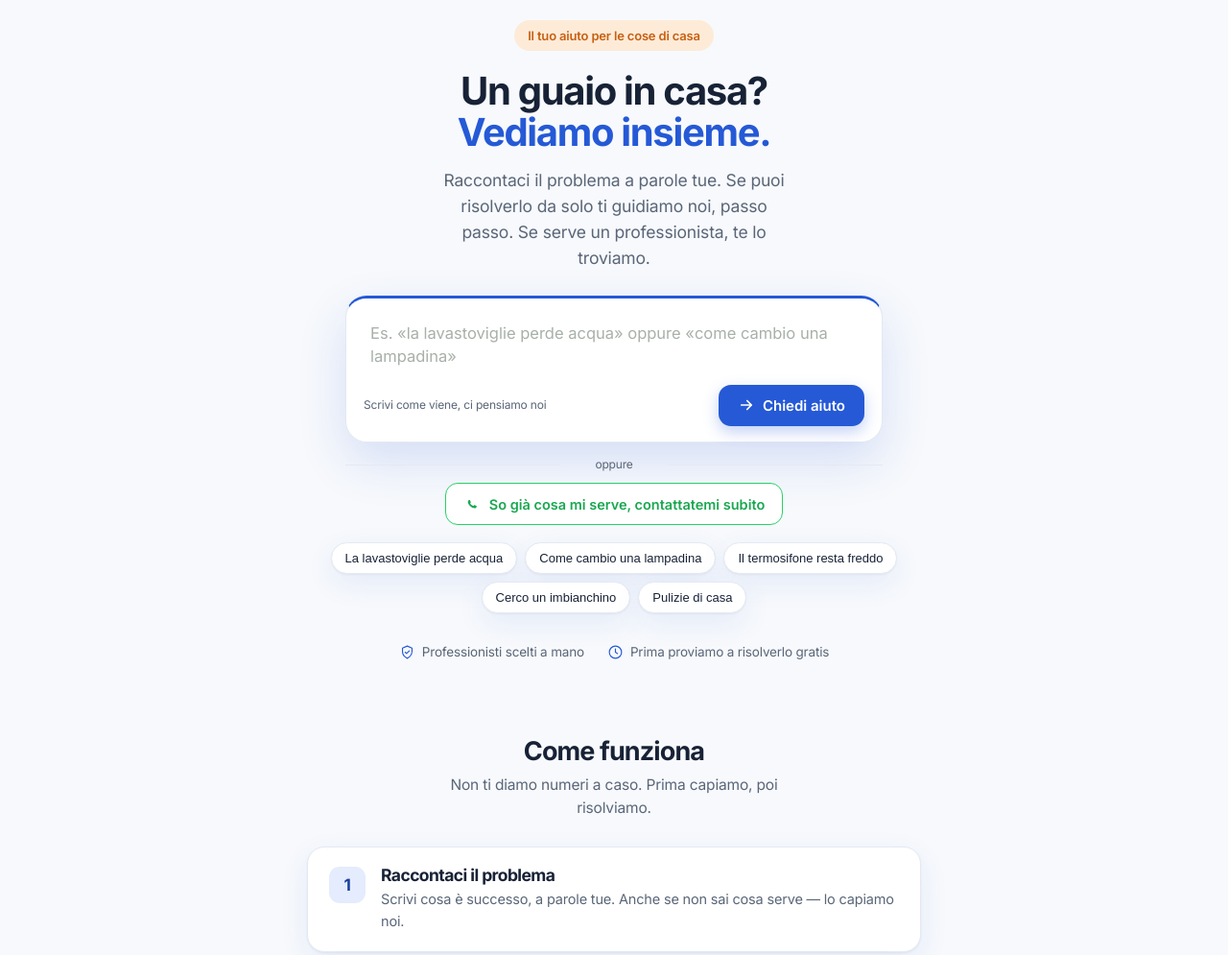
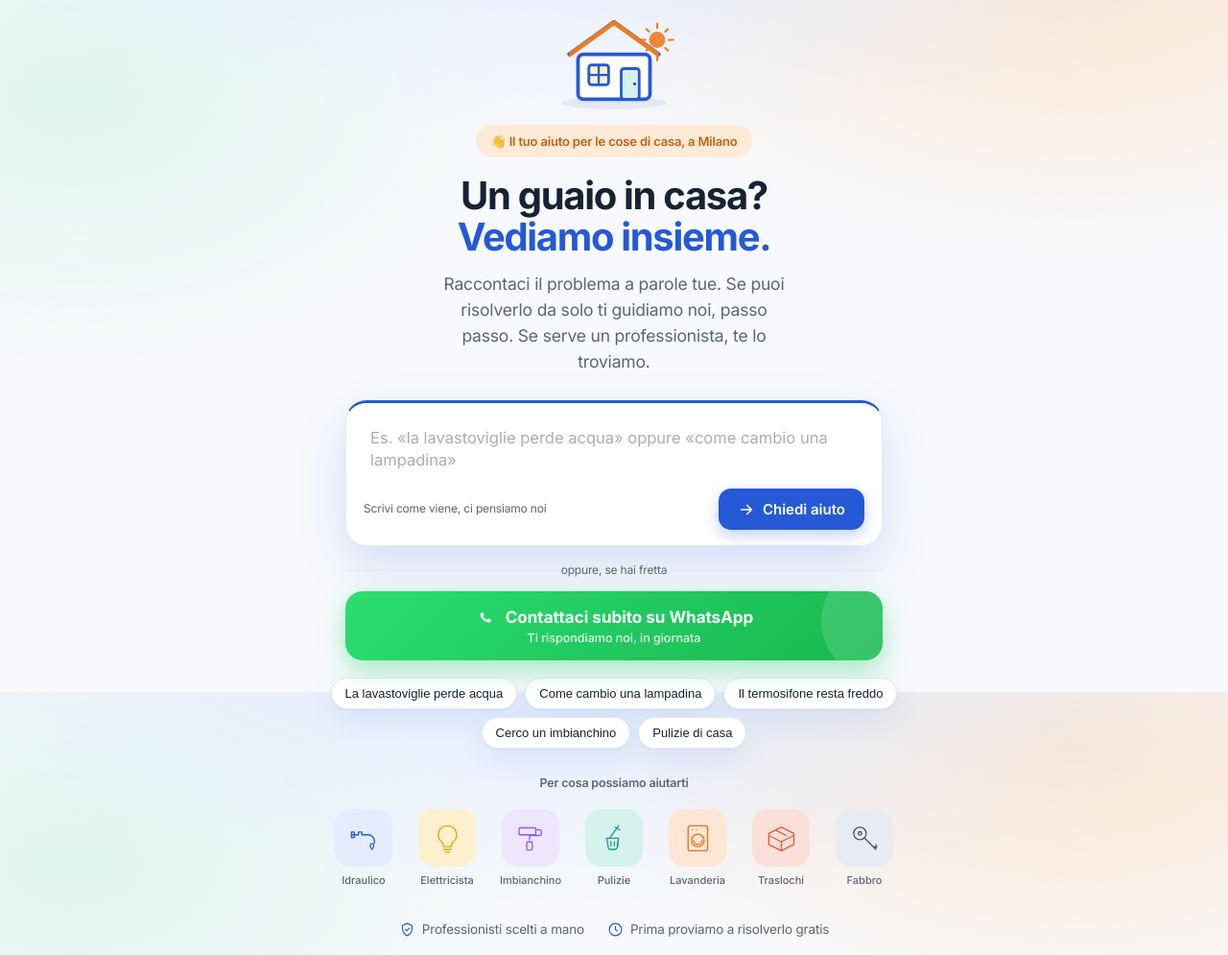
Before and after one commit to Calab6302/AiutoCasa, a website: page index.html in a window 1280 px wide. Shown: the part 79-1074 px from the top of the page at 96% size. Drawn offline with Linux system fonts and the light colour scheme.

Commit message:
Add files via upload

```diff
--- a/index.html
+++ b/index.html
@@ -16,12 +16,26 @@
     --panna:#f7f9fc;--ink:#182236;--ink-soft:#5a6678;--line:#e4e9f2;--card:#fff;
     --coral:#e05a3a;--coral-tint:#fbe3dc;--teal:#1f9a8a;
     --wa:#25d366;--wa-deep:#1aa851;
+    /* colori per i mestieri (fila icone in home) */
+    --c-idra:#2559d6;--c-idra-bg:#e4ecfd;
+    --c-elet:#e8a400;--c-elet-bg:#fcf0cf;
+    --c-imbi:#8b5cf6;--c-imbi-bg:#ede6fd;
+    --c-puli:#1f9a8a;--c-puli-bg:#d6f2ec;
+    --c-lava:#e8731c;--c-lava-bg:#fde6d4;
+    --c-tras:#e05a3a;--c-tras-bg:#fbe0d9;
+    --c-fabb:#475569;--c-fabb-bg:#e7ecf2;
     --sh:0 1px 2px rgba(24,34,54,.05),0 10px 30px rgba(37,89,214,.09);
     --sh-lg:0 20px 50px rgba(37,89,214,.16);
   }
   *{box-sizing:border-box}
   html{scroll-behavior:smooth}
-  body{margin:0;background:var(--panna);color:var(--ink);font-family:"Inter",-apple-system,BlinkMacSystemFont,"SF Pro Display","Segoe UI",sans-serif;line-height:1.55;-webkit-font-smoothing:antialiased;-moz-osx-font-smoothing:grayscale;font-feature-settings:"cv11","ss01";letter-spacing:-.011em}
+  body{margin:0;color:var(--ink);font-family:"Inter",-apple-system,BlinkMacSystemFont,"SF Pro Display","Segoe UI",sans-serif;line-height:1.55;-webkit-font-smoothing:antialiased;-moz-osx-font-smoothing:grayscale;font-feature-settings:"cv11","ss01";letter-spacing:-.011em;
+    background:
+      radial-gradient(1200px 520px at 50% -140px, #d9e6ff 0%, rgba(217,230,255,0) 70%),
+      radial-gradient(760px 420px at 88% 60px, #fde7d2 0%, rgba(253,231,210,0) 68%),
+      radial-gradient(680px 420px at 6% 180px, #e0f5ef 0%, rgba(224,245,239,0) 66%),
+      var(--panna);
+    background-attachment:fixed}
   h1,h2,h3{font-family:inherit;font-weight:700;letter-spacing:-.033em;line-height:1.08;margin:0}
   .wrap{max-width:680px;margin:0 auto;padding:0 20px}
   .bar{display:flex;align-items:center;justify-content:space-between;padding:18px 20px;max-width:680px;margin:0 auto}
@@ -31,8 +45,23 @@
   .pill{font-size:12px;font-weight:600;color:var(--bosco-deep);background:var(--bosco-tint);padding:6px 12px;border-radius:30px}
 
   /* HERO + box diagnosi */
-  .hero{text-align:center;padding:30px 0 10px}
-  .kick{display:inline-block;font-size:13px;font-weight:600;color:var(--senape-deep);background:var(--senape-tint);padding:6px 14px;border-radius:30px;margin-bottom:20px}
+  .hero{text-align:center;padding:16px 0 10px}
+  .scena{width:150px;margin:0 auto 10px;animation:saluta 4s ease-in-out infinite}
+  .scena svg{width:100%;height:auto;display:block}
+  @keyframes saluta{0%,100%{transform:translateY(0)}50%{transform:translateY(-6px)}}
+  @media(prefers-reduced-motion:reduce){.scena{animation:none}}
+  .kick{display:inline-block;font-size:13px;font-weight:600;color:var(--senape-deep);background:var(--senape-tint);padding:7px 15px;border-radius:30px;margin-bottom:18px}
+
+  /* fila mestieri in home */
+  .mestieri{max-width:600px;margin:26px auto 0}
+  .mestieri-h{font-size:12.5px;font-weight:600;color:var(--ink-soft);text-align:center;margin-bottom:14px}
+  .mestieri-grid{display:grid;grid-template-columns:repeat(7,1fr);gap:9px}
+  @media(max-width:560px){.mestieri-grid{grid-template-columns:repeat(4,1fr)}}
+  .mest{display:flex;flex-direction:column;align-items:center;gap:7px;background:none;border:none;cursor:pointer;font-family:inherit;padding:4px}
+  .mest .mi{width:100%;aspect-ratio:1;max-width:60px;border-radius:16px;display:flex;align-items:center;justify-content:center;transition:transform .15s,box-shadow .15s}
+  .mest .mi svg{width:58%;height:58%}
+  .mest:hover .mi{transform:translateY(-3px);box-shadow:var(--sh)}
+  .mest .ml{font-size:11px;font-weight:500;color:var(--ink-soft)}
   .hero h1{font-size:40px;margin-bottom:14px}
   .hero h1 .alt{color:var(--bosco)}
   .hero .lead{font-size:17.5px;color:var(--ink-soft);max-width:34ch;margin:0 auto 26px}
@@ -41,21 +70,25 @@
   .askbox{background:var(--card);border:1px solid var(--line);border-radius:22px;box-shadow:var(--sh-lg);padding:10px;max-width:560px;margin:0 auto;border-top:3px solid var(--bosco)}
   .askbox textarea{width:100%;border:none;background:transparent;padding:15px 15px 6px;font-family:inherit;font-size:16.5px;color:var(--ink);resize:none;min-height:64px;line-height:1.45;outline:none}
   .askbox textarea::placeholder{color:#a8b0a9}
-  .askrow{display:flex;align-items:center;justify-content:space-between;padding:4px 8px 6px}
+  .askrow{display:flex;align-items:center;justify-content:space-between;gap:10px;flex-wrap:wrap;padding:4px 8px 6px}
   .askrow .hint{font-size:12px;color:var(--ink-soft)}
+  @media(max-width:440px){.askrow{justify-content:flex-end}.askrow .hint{width:100%;order:2}.go{order:1}}
   .go{display:flex;align-items:center;gap:8px;background:var(--bosco);color:#fff;border:none;font-family:inherit;font-weight:600;font-size:15px;padding:12px 20px;border-radius:13px;cursor:pointer;box-shadow:0 6px 16px rgba(37,89,214,.28);transition:.15s}
   .go:hover{background:var(--bosco-deep)}
   .go svg{width:18px;height:18px}
   .chips{display:flex;gap:8px;flex-wrap:wrap;justify-content:center;margin-top:18px}
   .chip{font-size:13px;font-weight:500;color:var(--ink);background:var(--card);border:1px solid var(--line);border-radius:30px;padding:8px 14px;cursor:pointer;box-shadow:var(--sh);transition:.15s}
   .chip:hover{border-color:var(--bosco);background:var(--bosco-tint);color:var(--bosco-deep)}
-  .subito{max-width:560px;margin:14px auto 0;display:flex;flex-direction:column;align-items:center;gap:10px}
+  .subito{max-width:560px;margin:16px auto 0;display:flex;flex-direction:column;align-items:center;gap:12px}
   .subito-or{font-size:12px;color:var(--ink-soft);position:relative;width:100%;text-align:center}
   .subito-or::before,.subito-or::after{content:"";position:absolute;top:50%;width:40%;height:1px;background:var(--line)}
   .subito-or::before{left:0}.subito-or::after{right:0}
-  .subito-btn{display:inline-flex;align-items:center;gap:9px;background:#fff;color:var(--wa-deep);border:1.5px solid var(--wa);border-radius:13px;padding:12px 18px;font-family:inherit;font-weight:600;font-size:14.5px;cursor:pointer;transition:.15s}
-  .subito-btn:hover{background:var(--wa);color:#fff}
-  .subito-btn svg{width:18px;height:18px;flex-shrink:0}
+  .subito-btn{width:100%;display:flex;flex-direction:column;align-items:center;gap:3px;background:linear-gradient(135deg,#2bdd72,#17b84f);color:#fff;border:none;border-radius:18px;padding:16px 20px;font-family:inherit;cursor:pointer;box-shadow:0 10px 26px rgba(37,211,102,.4);transition:transform .15s,box-shadow .15s;position:relative;overflow:hidden}
+  .subito-btn::after{content:"";position:absolute;top:-40%;right:-10%;width:120px;height:120px;background:rgba(255,255,255,.14);border-radius:50%}
+  .subito-btn:hover{transform:translateY(-2px);box-shadow:0 14px 32px rgba(37,211,102,.5)}
+  .subito-btn .st{display:flex;align-items:center;gap:10px;font-weight:700;font-size:17px}
+  .subito-btn .st svg{width:22px;height:22px;flex-shrink:0}
+  .subito-btn .ss{font-size:12.5px;font-weight:500;color:rgba(255,255,255,.9)}
 
   .trust{display:flex;justify-content:center;gap:24px;flex-wrap:wrap;margin:30px 0 8px}
   .trust div{display:flex;align-items:center;gap:7px;font-size:13.5px;color:var(--ink-soft)}
@@ -165,7 +198,21 @@
 
 <div class="wrap">
   <div class="hero" id="hero">
-    <span class="kick">Il tuo aiuto per le cose di casa</span>
+    <div class="scena" aria-hidden="true">
+      <svg viewBox="0 0 160 120" fill="none" xmlns="http://www.w3.org/2000/svg">
+        <ellipse cx="80" cy="110" rx="58" ry="7" fill="#1a3fa0" opacity=".08"/>
+        <path d="M30 56 L80 20 L130 56" stroke="var(--bosco)" stroke-width="4" stroke-linejoin="round" stroke-linecap="round" fill="none"/>
+        <path d="M30 54 L80 18 L130 54 L130 60 L80 24 L30 60 Z" fill="var(--senape)"/>
+        <rect x="40" y="56" width="80" height="50" rx="6" fill="#fff" stroke="var(--bosco)" stroke-width="4"/>
+        <rect x="52" y="68" width="22" height="22" rx="3" fill="var(--c-elet-bg)" stroke="var(--bosco)" stroke-width="3"/>
+        <path d="M63 68 V90 M52 79 H74" stroke="var(--bosco)" stroke-width="2.5"/>
+        <rect x="88" y="72" width="20" height="34" rx="3" fill="var(--c-puli-bg)" stroke="var(--bosco)" stroke-width="3"/>
+        <circle cx="103" cy="89" r="1.8" fill="var(--bosco)"/>
+        <circle cx="128" cy="40" r="9" fill="var(--senape)" opacity=".9"/>
+        <path d="M128 27 v-5 M128 58 v5 M141 40 h5 M110 40 h5 M137 31 l3 -3 M116 52 l3 -3 M137 49 l3 3 M116 28 l3 3" stroke="var(--senape)" stroke-width="2.2" stroke-linecap="round"/>
+      </svg>
+    </div>
+    <span class="kick">👋 Il tuo aiuto per le cose di casa, a Milano</span>
     <h1>Un guaio in casa?<br><span class="alt">Vediamo insieme.</span></h1>
     <p class="lead">Raccontaci il problema a parole tue. Se puoi risolverlo da solo ti guidiamo noi, passo passo. Se serve un professionista, te lo troviamo.</p>
 
@@ -177,13 +224,18 @@
       </div>
     </div>
     <div class="subito">
-      <span class="subito-or">oppure</span>
+      <span class="subito-or">oppure, se hai fretta</span>
       <button class="subito-btn" onclick="contattoDiretto()">
-        <svg viewBox="0 0 24 24" fill="currentColor"><path d="M17.5 14.4c-.3-.1-1.7-.8-1.9-.9-.3-.1-.5-.1-.7.1-.2.3-.7.9-.9 1.1-.2.2-.3.2-.6.1-1.7-.8-2.8-1.5-3.9-3.4-.3-.5.3-.5.8-1.5.1-.2 0-.4 0-.5 0-.1-.7-1.6-.9-2.2-.2-.6-.5-.5-.7-.5h-.6c-.2 0-.5.1-.8.4-.3.3-1 1-1 2.5s1.1 2.9 1.2 3.1c.1.2 2.1 3.2 5.1 4.5.7.3 1.3.5 1.7.6.7.2 1.4.2 1.9.1.6-.1 1.7-.7 2-1.4.2-.7.2-1.2.2-1.4-.1-.1-.3-.2-.6-.3z"/></svg>
-        So già cosa mi serve, contattatemi subito
+        <span class="st"><svg viewBox="0 0 24 24" fill="currentColor"><path d="M17.5 14.4c-.3-.1-1.7-.8-1.9-.9-.3-.1-.5-.1-.7.1-.2.3-.7.9-.9 1.1-.2.2-.3.2-.6.1-1.7-.8-2.8-1.5-3.9-3.4-.3-.5.3-.5.8-1.5.1-.2 0-.4 0-.5 0-.1-.7-1.6-.9-2.2-.2-.6-.5-.5-.7-.5h-.6c-.2 0-.5.1-.8.4-.3.3-1 1-1 2.5s1.1 2.9 1.2 3.1c.1.2 2.1 3.2 5.1 4.5.7.3 1.3.5 1.7.6.7.2 1.4.2 1.9.1.6-.1 1.7-.7 2-1.4.2-.7.2-1.2.2-1.4-.1-.1-.3-.2-.6-.3z"/></svg>Contattaci subito su WhatsApp</span>
+        <span class="ss">Ti rispondiamo noi, in giornata</span>
       </button>
     </div>
     <div class="chips" id="chips"></div>
+
+    <div class="mestieri">
+      <div class="mestieri-h">Per cosa possiamo aiutarti</div>
+      <div class="mestieri-grid" id="mestieriGrid"></div>
+    </div>
 
     <div class="trust">
       <div><svg viewBox="0 0 24 24" fill="none"><path d="M12 3l7 3v5c0 4.5-3 8-7 10-4-2-7-5.5-7-10V6l7-3z" stroke="currentColor" stroke-width="1.6" stroke-linejoin="round"/><path d="M9 12l2 2 4-4" stroke="currentColor" stroke-width="1.6" stroke-linecap="round" stroke-linejoin="round"/></svg>Professionisti scelti a mano</div>
@@ -254,6 +306,24 @@ let storia=null, baseProblema="";
 
 const chipsBox=el('chips');
 CHIPS.forEach(c=>{const b=document.createElement('button');b.className="chip";b.textContent=c.t;b.onclick=()=>{descEl.value=c.f;descEl.focus();};chipsBox.appendChild(b);});
+
+/* fila mestieri colorata in home */
+const MESTIERI=[
+  {k:"idraulico",l:"Idraulico",c:"idra",f:"Ho un problema con l'acqua o i tubi"},
+  {k:"lampadina",l:"Elettricista",c:"elet",f:"Ho un problema elettrico in casa"},
+  {k:"imbianchino",l:"Imbianchino",c:"imbi",f:"Devo tinteggiare una stanza"},
+  {k:"pulizie",l:"Pulizie",c:"puli",f:"Cerco qualcuno per le pulizie di casa"},
+  {k:"lavanderia",l:"Lavanderia",c:"lava",f:"Ho bisogno di lavaggio o stiro capi"},
+  {k:"traslochi",l:"Traslochi",c:"tras",f:"Devo spostare mobili o fare un trasloco"},
+  {k:"fabbro",l:"Fabbro",c:"fabb",f:"Ho un problema con serratura o serramenti"},
+];
+const mg=document.getElementById('mestieriGrid');
+if(mg){MESTIERI.forEach(m=>{
+  const b=document.createElement('button');b.className="mest";b.type="button";
+  b.innerHTML=`<span class="mi" style="background:var(--c-${m.c}-bg);color:var(--c-${m.c})">${LINEICON[m.k]}</span><span class="ml">${m.l}</span>`;
+  b.onclick=()=>{descEl.value=m.f;baseProblema=m.f;storia=[{role:"user",content:"[PRIMO TURNO] "+m.f}];passo();};
+  mg.appendChild(b);
+});}
 
 descEl.addEventListener('keydown',e=>{if(e.key==="Enter"&&!e.shiftKey){e.preventDefault();avvia();}});
 el('go').onclick=avvia;
```
